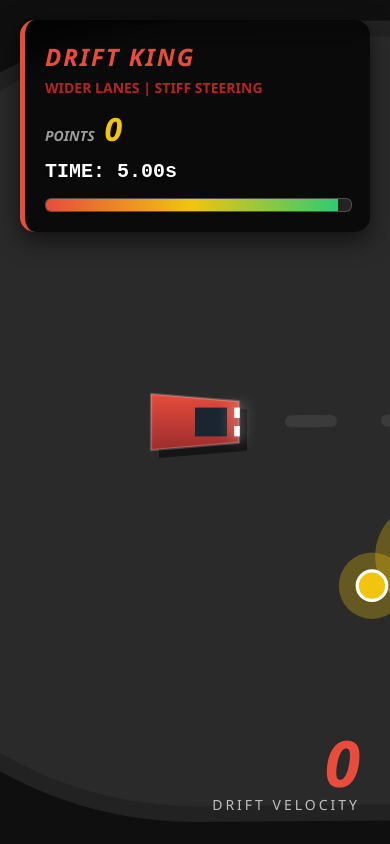
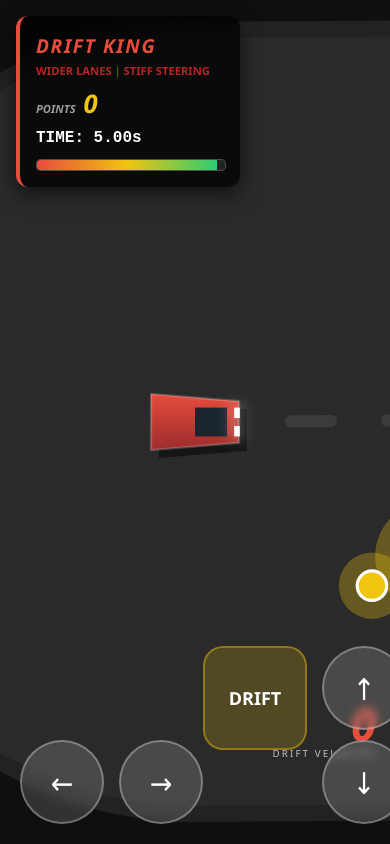
Before and after one commit to Cdo1985/DeDrifters, a plain HTML site: page index.html in a window 390 px wide. Drawn offline with Linux system fonts and the light colour scheme.

Commit message:
Add mobile touch controls for DeDrifters

```diff
--- a/index.html
+++ b/index.html
@@ -122,6 +122,68 @@
             font-family: monospace;
         }
 
+        /* Mobile Controls */
+        #mobile-controls {
+            position: absolute;
+            bottom: 20px;
+            left: 20px;
+            right: 20px;
+            display: none;
+            justify-content: space-between;
+            align-items: flex-end;
+            pointer-events: none;
+            z-index: 50;
+        }
+
+        .control-group {
+            display: flex;
+            gap: 15px;
+            pointer-events: auto;
+        }
+
+        .touch-btn {
+            width: 80px;
+            height: 80px;
+            background: rgba(255, 255, 255, 0.15);
+            backdrop-filter: blur(5px);
+            border: 2px solid rgba(255, 255, 255, 0.3);
+            border-radius: 50%;
+            display: flex;
+            justify-content: center;
+            align-items: center;
+            color: white;
+            font-size: 30px;
+            user-select: none;
+            -webkit-user-select: none;
+            touch-action: none;
+        }
+
+        .touch-btn:active {
+            background: rgba(231, 76, 60, 0.5);
+            border-color: #e74c3c;
+            transform: scale(0.9);
+        }
+
+        .btn-drift {
+            width: 100px;
+            height: 100px;
+            background: rgba(241, 196, 15, 0.2);
+            border-color: rgba(241, 196, 15, 0.4);
+            font-weight: 900;
+            font-size: 18px;
+            border-radius: 20px;
+        }
+        .btn-drift:active {
+            background: rgba(241, 196, 15, 0.6);
+            border-color: #f1c40f;
+        }
+
+        @media (max-width: 900px) {
+            #mobile-controls { display: flex; }
+            #ui { width: 280px; zoom: 0.8; }
+            #speedometer { bottom: 120px; right: 20px; zoom: 0.7; }
+        }
+
         canvas { display: block; }
     </style>
 </head>
@@ -153,6 +215,20 @@
     <div id="speedometer">
         <div id="speed-value">0</div>
         <div style="font-size: 14px; opacity: 0.7; letter-spacing: 3px;">DRIFT VELOCITY</div>
+    </div>
+
+    <div id="mobile-controls">
+        <div class="control-group">
+            <div class="touch-btn" id="btn-left">←</div>
+            <div class="touch-btn" id="btn-right">→</div>
+        </div>
+        <div class="control-group">
+            <div class="touch-btn btn-drift" id="btn-drift">DRIFT</div>
+            <div style="display: flex; flex-direction: column; gap: 10px;">
+                <div class="touch-btn" id="btn-up">↑</div>
+                <div class="touch-btn" id="btn-down">↓</div>
+            </div>
+        </div>
     </div>
 
     <canvas id="gameCanvas"></canvas>
@@ -284,6 +360,34 @@ window.addEventListener("keyup", (e) => {
     if (key === "keya" || key === "arrowleft") keys.a = false;
     if (key === "keyd" || key === "arrowright") keys.d = false;
     if (key === "space") keys.space = false;
+});
+
+// --- Touch Controls Logic ---
+const touchButtons = [
+    { id: 'btn-up', key: 'w' },
+    { id: 'btn-down', key: 's' },
+    { id: 'btn-left', key: 'a' },
+    { id: 'btn-right', key: 'd' },
+    { id: 'btn-drift', key: 'space' }
+];
+
+touchButtons.forEach(btn => {
+    const el = document.getElementById(btn.id);
+    if (el) {
+        el.addEventListener('touchstart', (e) => {
+            e.preventDefault();
+            if (isGameOver) return;
+            keys[btn.key] = true;
+        });
+        el.addEventListener('touchend', (e) => {
+            e.preventDefault();
+            keys[btn.key] = false;
+        });
+        el.addEventListener('touchcancel', (e) => {
+            e.preventDefault();
+            keys[btn.key] = false;
+        });
+    }
 });
 
 function showMsg(text) {
```
